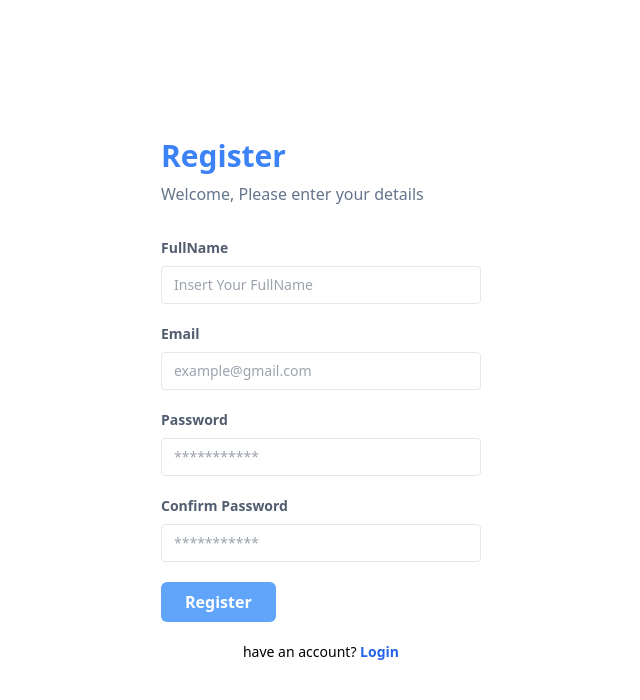
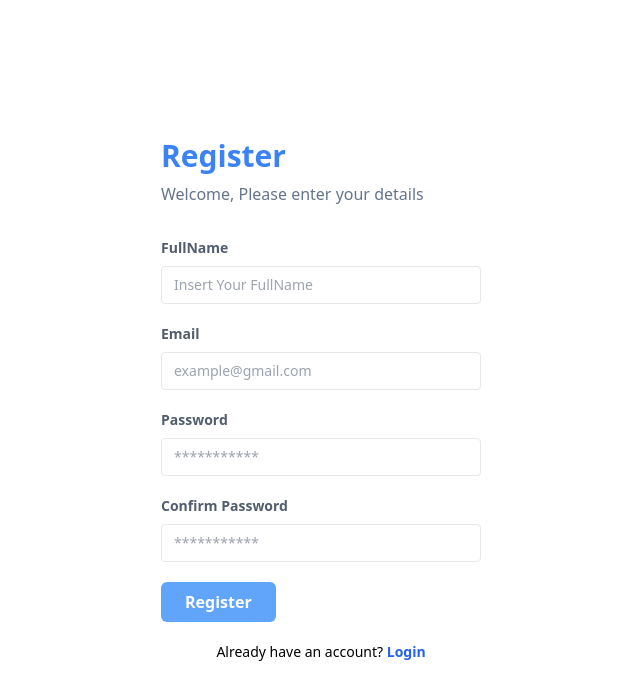
Before and after one commit to matuladaandi/belajar-react, a React (Vite) app: page /register in a window 1280 px wide. Shown: the top 700 px of the page, without its empty margins (319-959 px from the left). Built offline with nearby package versions, Linux system fonts and the light colour scheme.

Commit message:
navigation write ready account and not UI, impl conditional rendering

```diff
--- a/src/components/Layouts/AuthLayouts.jsx
+++ b/src/components/Layouts/AuthLayouts.jsx
@@ -1,5 +1,6 @@
+import { Link } from "react-router-dom";
 const AuthLayout = (props) => {
-  const { title, children } = props;
+  const { title, children, type } = props;
 
   return (
     <div className="flex justify-center min-h-screen items-center">
@@ -10,9 +11,32 @@
         </p>
 
         {children}
+        <Navigation type={type} />
       </div>
     </div>
   );
 };
 
+const Navigation = ({ type }) => {
+  if (type === "login") {
+    return (
+      <p className="text-sm mt-5 text-center">
+        Don't have an account?{" "}
+        <Link to="/register" className="font-bold text-blue-600">
+          Register
+        </Link>
+      </p>
+    );
+  } else {
+    return (
+      <p className="text-sm mt-5 text-center">
+        Already have an account?{" "}
+        <Link to="/login" className="font-bold text-blue-600">
+          Login
+        </Link>
+      </p>
+    );
+  }
+};
+
 export default AuthLayout;
--- a/src/pages/login.jsx
+++ b/src/pages/login.jsx
@@ -1,17 +1,11 @@
 import AuthLayout from "../components/Layouts/AuthLayouts";
 import FormLogin from "../components/Fragments/FormLogin";
-import { Link } from "react-router-dom";
 
 const LoginPage = () => {
   return (
-    <AuthLayout title="Login">
+    <AuthLayout title="Login" type="login">
       <FormLogin />
-      <p className="text-sm mt-5 text-center">
-        Don't have an account?{" "}
-        <Link to="/register" className="font-bold text-blue-600">
-          Register
-        </Link>
-      </p>
+
     </AuthLayout>
   );
 };
--- a/src/pages/register.jsx
+++ b/src/pages/register.jsx
@@ -1,17 +1,11 @@
 import AuthLayout from "../components/Layouts/AuthLayouts";
 import FormRegister from "../components/Fragments/FormRegister";
-import { Link } from "react-router-dom";
 
 const RegisterPage = () => {
   return (
-    <AuthLayout title="Register">
+    <AuthLayout title="Register" type="register">
       <FormRegister />
-      <p className="text-sm mt-5 text-center">
-        have an account?{" "}
-        <Link to="/login" className="font-bold text-blue-600">
-          Login
-        </Link>
-      </p>
+
     </AuthLayout>
   );
 };
```
Also changed, not shown: 1 other file (tests, documents, lock files or other folders).
